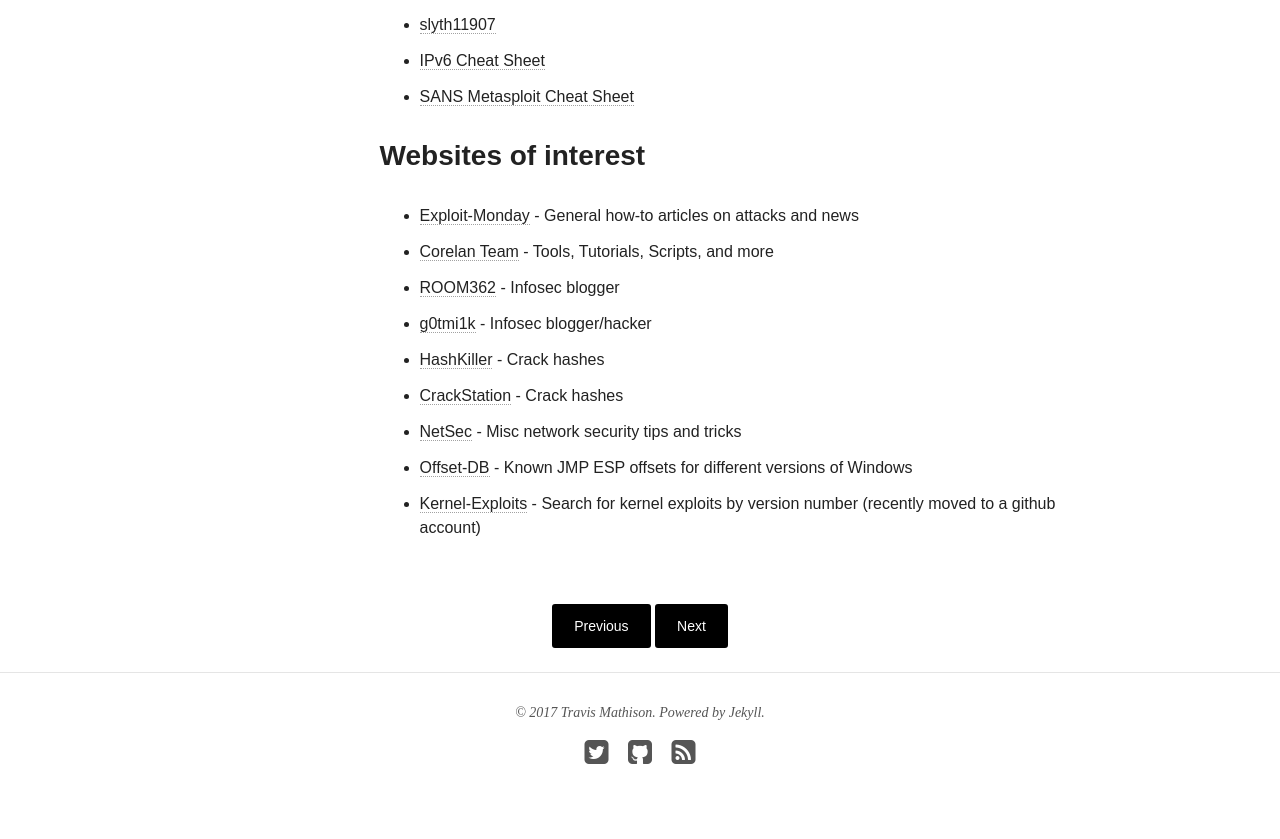
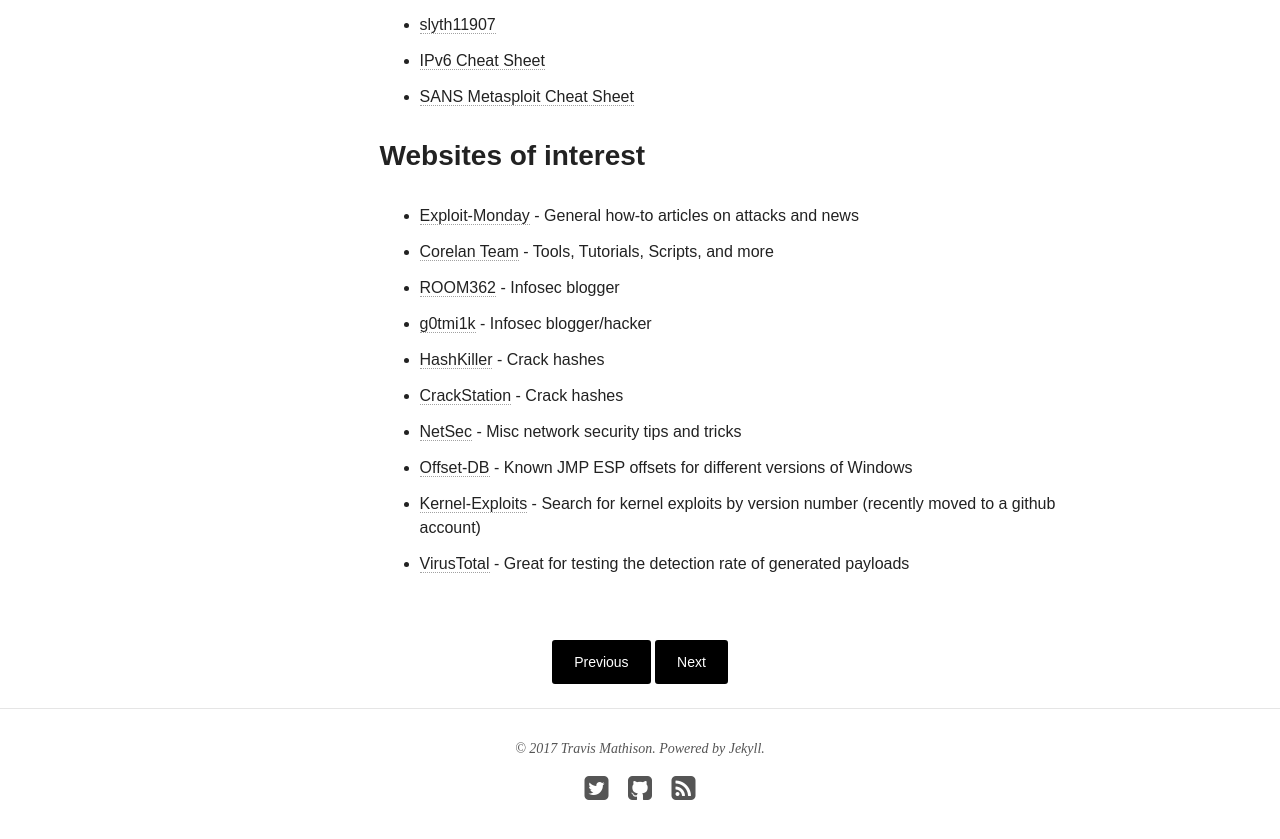
Before and after one commit to tdmathison/tdmathison.github.io, a Jekyll site: the page built from _posts/guides_docs/2017-07-17-External-Links.md, in a window 1280 px wide and 900 px high, scrolled down 1554 px. Shown: the top 839 px of the window. Built offline with Jekyll 4.4.1, drawn with Linux system fonts in a browser that asks for light colours; nearby versions of some CDN libraries.

Commit message:
Adding virustotal link

```diff
--- a/_posts/guides_docs/2017-07-17-External-Links.md
+++ b/_posts/guides_docs/2017-07-17-External-Links.md
@@ -45,3 +45,4 @@
 * [NetSec](https://netsec.ws/) - Misc network security tips and tricks<br />
 * [Offset-DB](http://offset-db.com/) - Known JMP ESP offsets for different versions of Windows<br />
 * [Kernel-Exploits](https://github.com/lucyoa/kernel-exploits) - Search for kernel exploits by version number (recently moved to a github account)<br />
+* [VirusTotal](https://www.virustotal.com) - Great for testing the detection rate of generated payloads<br />
```
